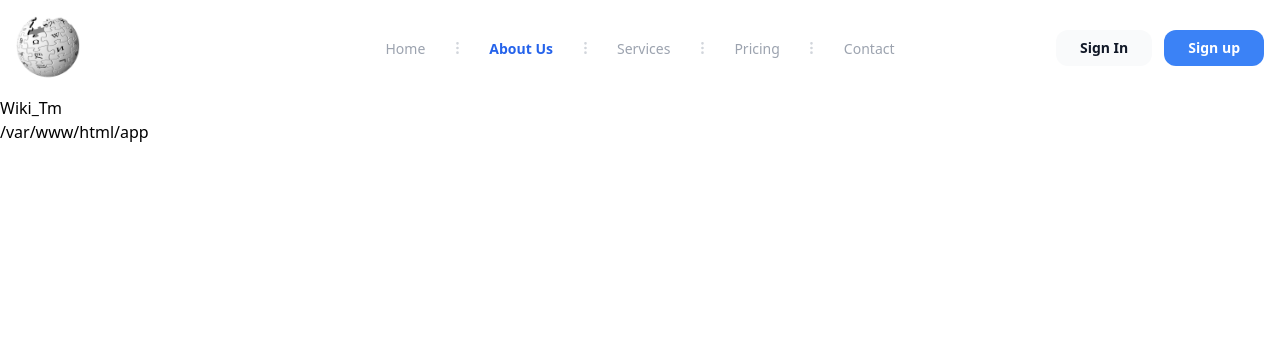
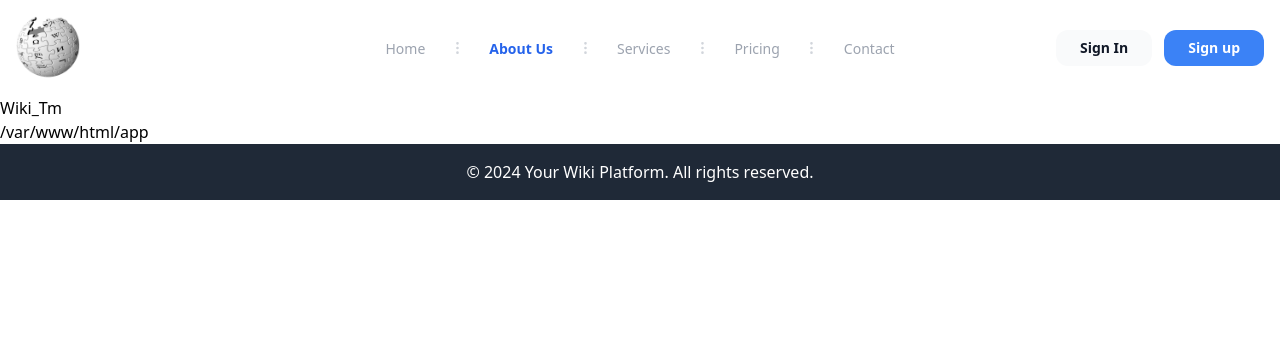
Before and after one commit to Mr-AXEL01/Wiki_tm, a PHP site: page /WIKI_TM/ in a window 1280 px wide. Shown: the top 356 px of the page. Run offline with PHP 8.4, Linux system fonts and the light colour scheme; some libraries are stand-ins or nearby versions.

Commit message:
create a footer

```diff
--- a/app/views/inc/footer.php
+++ b/app/views/inc/footer.php
@@ -1,4 +1,8 @@
-
+    <footer class="bg-gray-800 text-white py-4">
+        <div class="container mx-auto text-center">
+            &copy; 2024 Your Wiki Platform. All rights reserved.
+        </div>
+    </footer>
     <script src="<?php URLROOT;?>/js/main.js"></script>
 </body>
 </html>
```
